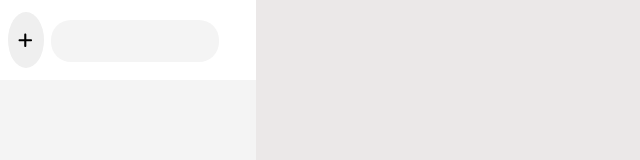
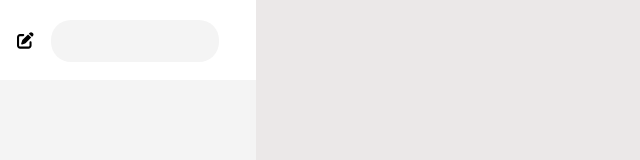
Before and after one commit to koryun23/chat-application-frontend, a React (Create React App) app: page /home in a window 1280 px wide. Shown: the top 160 px of the page, without its empty margins (0-640 px from the left). Built offline with nearby package versions, Linux system fonts and the light colour scheme; sample sign-in values are in the browser's storage; the HTML template or start-up script is replaced by a standard one.

Commit message:
making subtle changes to the design

```diff
--- a/src/css/home/HomePage.css
+++ b/src/css/home/HomePage.css
@@ -53,6 +53,7 @@
     border-radius: 100%;
     height: 70%;
     width: 70%;
+    background-color: white;
 }
 
 .menu-button:active {
--- a/src/pages/home/HomePage.js
+++ b/src/pages/home/HomePage.js
@@ -1,6 +1,6 @@
 import React from "react";
 import "../../css/home/HomePage.css";
-import { faAdd, faLineChart, faNavicon, faPlus, faSearch } from "@fortawesome/free-solid-svg-icons";
+import { faAdd, faEdit, faLineChart, faNavicon, faPlus, faSearch } from "@fortawesome/free-solid-svg-icons";
 import { FontAwesomeIcon } from "@fortawesome/react-fontawesome";
 import { useState } from "react";
 export default function HomePage(props) {
@@ -16,7 +16,7 @@ export default function HomePage(props) {
                 <div className="commands">
                     <div className="menu">
                         <button className="menu-button">
-                            <FontAwesomeIcon icon={faAdd} size="lg"/>
+                            <FontAwesomeIcon icon={faEdit} size="lg"/>
                         </button>
                     </div>
                     <div className="search-bar">
```
